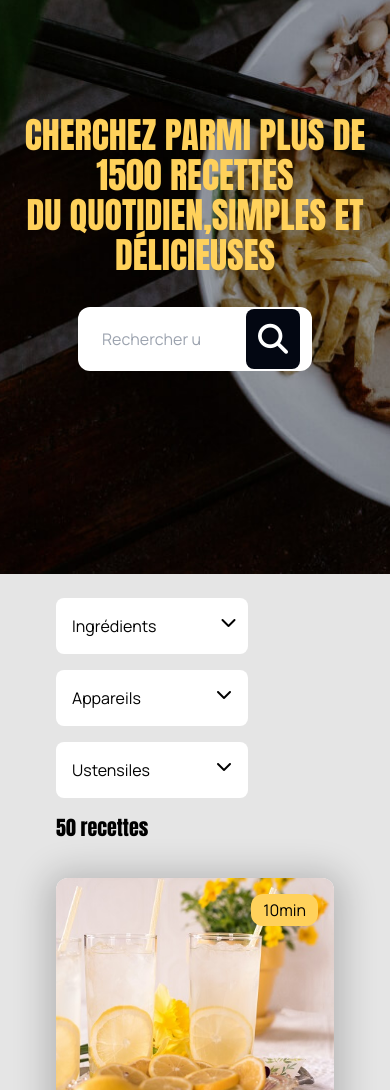
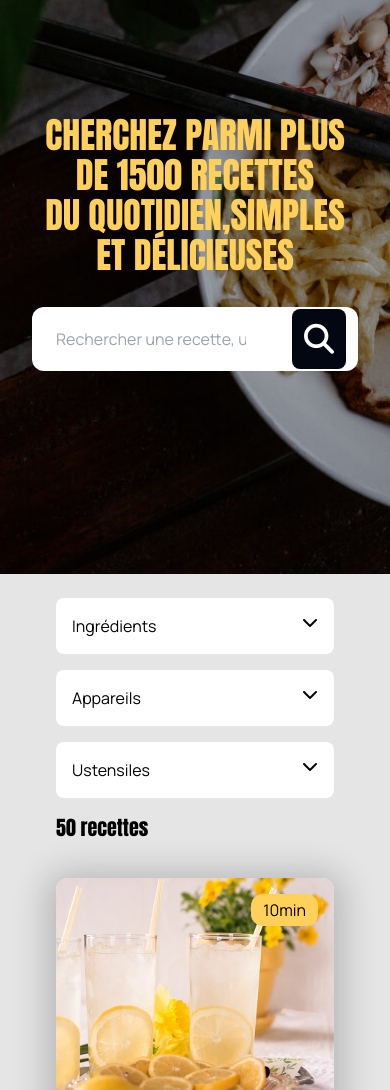
Before and after one commit to Karlito14/projet7LesPetitsPlats, a website with bundled scripts: page index.html in a window 390 px wide. Shown: the part 89-1179 px from the top of the page. Built offline with nearby package versions, Linux system fonts and the light colour scheme.

Commit message:
correction du responsive

```diff
--- a/index.html
+++ b/index.html
@@ -27,15 +27,15 @@
       class="h-600 bg-no-repeat bg-center bg-cover relative flex justify-center align-center flex-col"
       style="background-image: url('./assets/images/background.jpg')"
     >
-      <div class="py-12 px-14 absolute inset-0">
+      <div class="py-12 md:px-14 px-8 absolute inset-0">
         <img class="w-52" src="./assets/images/Logo.png" alt="image logo" />
       </div>
-      <div class="text-center">
+      <div class="text-center px-8">
         <h1 class="text-yellow text-4xl font-anton leading-10 mb-8">
           CHERCHEZ PARMI PLUS DE 1500 RECETTES <br />DU QUOTIDIEN,SIMPLES ET
           DÉLICIEUSES
         </h1>
-        <form class="relative w-3/5 mx-auto">
+        <form class="relative md:w-3/5 mx-auto w-full">
           <input
             type="text"
             id="searchBar"
@@ -57,11 +57,15 @@
       </div>
     </header>
 
-    <main class="bg-neutral-200 px-14 py-6 md:px-28 h-full">
-      <div class="flex flex-col space-y-4 lg:flex-row lg:justify-between lg:items-center">
-        <div class="flex flex-col space-y-4 md:flex-row md:space-y-0 md:space-x-8 lg:space-x-14">
+    <main class="bg-neutral-200 px-14 py-6 lg:px-24 h-full">
+      <div
+        class="flex flex-col space-y-4 lg:flex-row lg:justify-between lg:items-center"
+      >
+        <div
+          class="flex flex-col space-y-4 md:flex-row md:space-y-0 md:space-x-8 lg:space-x-14"
+        >
           <div
-            class="bg-white items-center p-4 rounded-lg w-48 relative"
+            class="bg-white items-center p-4 rounded-lg md:w-48 relative w-full"
             data-name="div-parent"
           >
             <div
@@ -73,7 +77,7 @@
             </div>
           </div>
           <div
-            class="bg-white items-center p-4 rounded-lg w-48 relative"
+            class="bg-white items-center p-4 rounded-lg md:w-48 relative w-full"
             data-name="div-parent"
           >
             <div
@@ -85,7 +89,7 @@
             </div>
           </div>
           <div
-            class="bg-white items-center p-4 rounded-lg w-48 relative"
+            class="bg-white items-center p-4 rounded-lg md:w-48 relative w-full"
             data-name="div-parent"
           >
             <div
@@ -106,7 +110,10 @@
         </h2>
       </div>
       <div class="flex items-center mt-5" id="divOptionsSelected"></div>
-      <div class="grid gap-20 grid-cols-1 mt-4 md:grid-cols-2 lg:grid-cols-3" id="recipesSection"></div>
+      <div
+        class="grid gap-20 grid-cols-1 mt-4 md:grid-cols-2 lg:grid-cols-3"
+        id="recipesSection"
+      ></div>
     </main>
 
     <!-- - - - - - - - -    Template   - - - - - - - - -->
--- a/scripts/pages/scripts.js
+++ b/scripts/pages/scripts.js
@@ -128,9 +128,8 @@ function elementLiClick(ulElement) {
             const spanOptionSelected = displayOptionSelected(item);
             const iconCloseSpan = spanOptionSelected.querySelector('i');
 
-            if (!optionSelectedList.includes(item.textContent.toUpperCase())) {
-                optionSelectedList.push(item.textContent.toUpperCase());
-            }
+            optionSelectedList.push(item.textContent.toUpperCase());
+
             updatedList = filterRecipes(optionSelectedList, updatedList, valueInputUpdated);
 
             displayRecipes(updatedList);
--- a/scripts/templates/displayOptions.js
+++ b/scripts/templates/displayOptions.js
@@ -51,10 +51,10 @@ const displayOptions = (array, optionDiv) => {
     // fermeture des autres options ouvertes
     closeDivOptions();
 
-    const divOptions = createElement('div', 'overflow-y-scroll max-h-52 scrollbar absolute left-0 bg-white z-10 w-48 rounded-bl-xl rounded-br-xl', undefined, `div-option-${optionDiv.dataset.name}`);
+    const divOptions = createElement('div', 'overflow-y-scroll max-h-52 scrollbar absolute left-0 bg-white z-10 md:w-48 rounded-bl-xl rounded-br-xl w-full', undefined, `div-option-${optionDiv.dataset.name}`);
     divOptions.setAttribute('data-name', 'div-options');
 
-    const inputSearch = createElement('input', 'border-slate-300 border-solid border block py-2 pl-4 pr-14 my-3 mx-auto w-44 cursor-pointer focus:outline-none', undefined, 'input-option');
+    const inputSearch = createElement('input', 'border-slate-300 border-solid border block py-2 pl-4 pr-14 my-3 mx-auto md:w-44 cursor-pointer focus:outline-none w-11/12', undefined, 'input-option');
     inputSearch.setAttribute('type', 'text');
     inputSearch.setAttribute('autocomplete', 'off');
 
--- a/scripts/utils/recipesFilter.js
+++ b/scripts/utils/recipesFilter.js
@@ -40,7 +40,7 @@ export default (optionList, array, inputValue) => {
         const element = arrayFiltered[i];
         const { appliance, ustensils, ingredients } = element;
 
-        if (lastOption.includes(appliance)) {
+        if (lastOption.includes(appliance.toUpperCase())) {
             if (!inTheArray.includes(element.name)) {
                 recipesFiltered.push(element);
                 inTheArray.push(element.name);
```
Also changed, not shown: styles/output.css.
